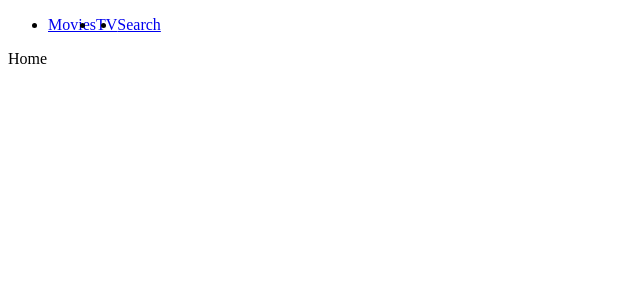
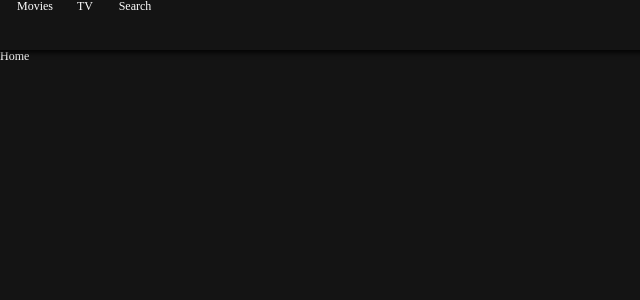
Before and after one commit to seungmin-dev/nomflix, a React (Create React App) app: page / in a window 1280 px wide. Shown: the top 300 px of the page, without its empty margins (0-640 px from the left). Built offline with nearby package versions, Linux system fonts and the light colour scheme.

Commit message:
#3.3 GlobalStyles and Header

```diff
--- a/package.json
+++ b/package.json
@@ -12,6 +12,7 @@
     "react-router-dom": "^5.2.0",
     "react-scripts": "4.0.1",
     "styled-components": "^5.2.1",
+    "styled-reset": "^4.3.4",
     "web-vitals": "^0.2.4"
   },
   "scripts": {
--- a/src/Components/App.js
+++ b/src/Components/App.js
@@ -1,10 +1,12 @@
 import React, { Component } from "react";
 import Router from "Components/Router";
+import GlobalStyles from "Components/GlobalStyles";
 
 class App extends Component {
   render() {
     return (<>
         <Router />
+        <GlobalStyles />
       </>
     )
   }
--- /dev/null
+++ b/src/Components/GlobalStyles.js
@@ -0,0 +1,21 @@
+import { createGlobalStyle, CreateGlobalStyle } from "styled-components";
+import reset from "styled-reset";
+
+const globalStyles = createGlobalStyle`
+    ${reset};
+    a{
+        text-decoration : none;
+        color: inherit;
+    }
+    *{
+        box-sizing : border-box;
+    }
+    body{
+        font-size: 12px;
+        background-color: rgba(20,20,20,1);
+        color: white;
+        padding-top: 50px;
+    }
+`;
+
+export default globalStyles;
--- a/src/Components/Header.js
+++ b/src/Components/Header.js
@@ -1,21 +1,40 @@
 import react from "react";
-// npm install styled-components
 import styled from "styled-components";
 import { Link } from "react-router-dom";
+// npm install styled-reset  css를 locally하게 쓸 수 있는 방법
+// css를 초기화해서 0의 상태로 시작할 수 있게 해줌
+import reset from "styled-reset";
 
 const Header = styled.header`
+    color: white;
+    position : fixed;
+    top: 0;
+    left: 0;
+    width : 100%;
+    height: 50px;
+    display: flex;
+    align-items:center;
+    padding: 0px 10px;
+    background-color: rgba(20,20,20,0.8);
+    box-shadow : 0px 1px 5px 2px rgba(0,0,0,0.8);
 `;
 
 const List = styled.ul`
     display : flex;
-    &:hover{
-        background-color: blue;
-    }
 `;
 
-const Item = styled.li``;
+const Item = styled.li`
+    width: 50px;
+    height: 50px;
+    text-align: center;
+`;
 
-const Slink = styled(Link)``;
+const Slink = styled(Link)`
+    height: 50px;
+    display: flex;
+    align-items: center;
+    justify-content: center;
+`;
 
 export default () => (
     <Header>
```
Also changed, not shown: 2 other files (tests, documents, lock files or other folders).
